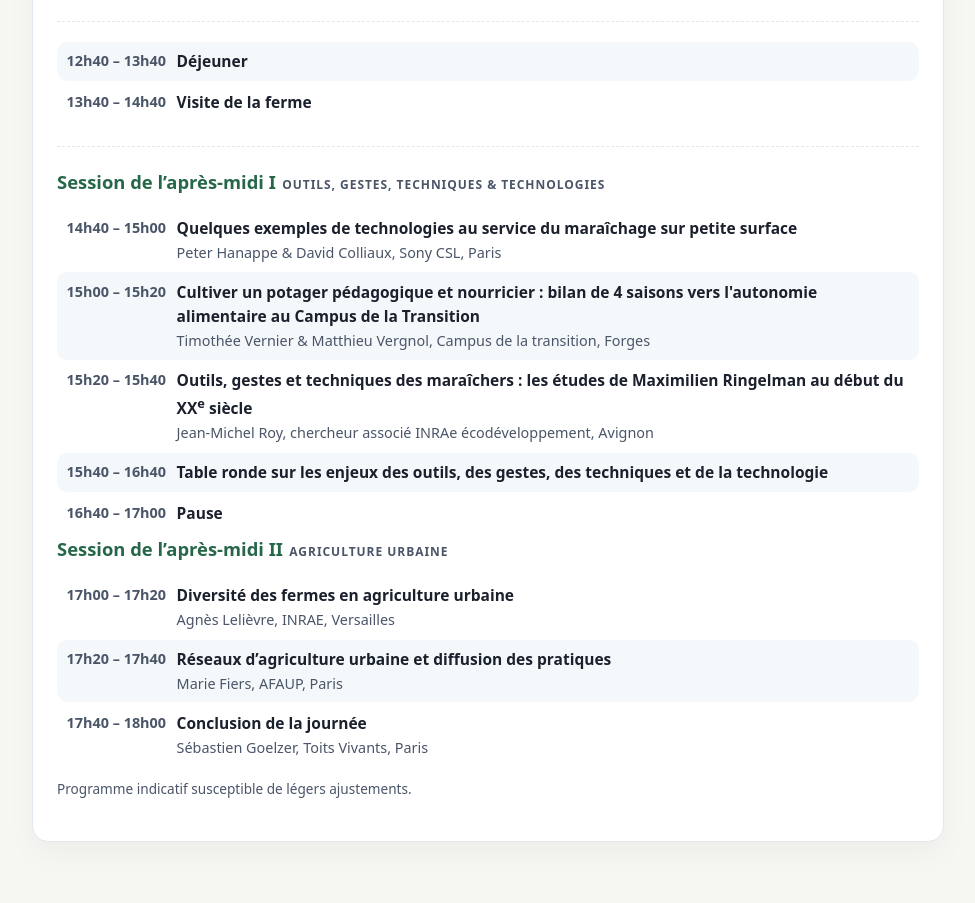
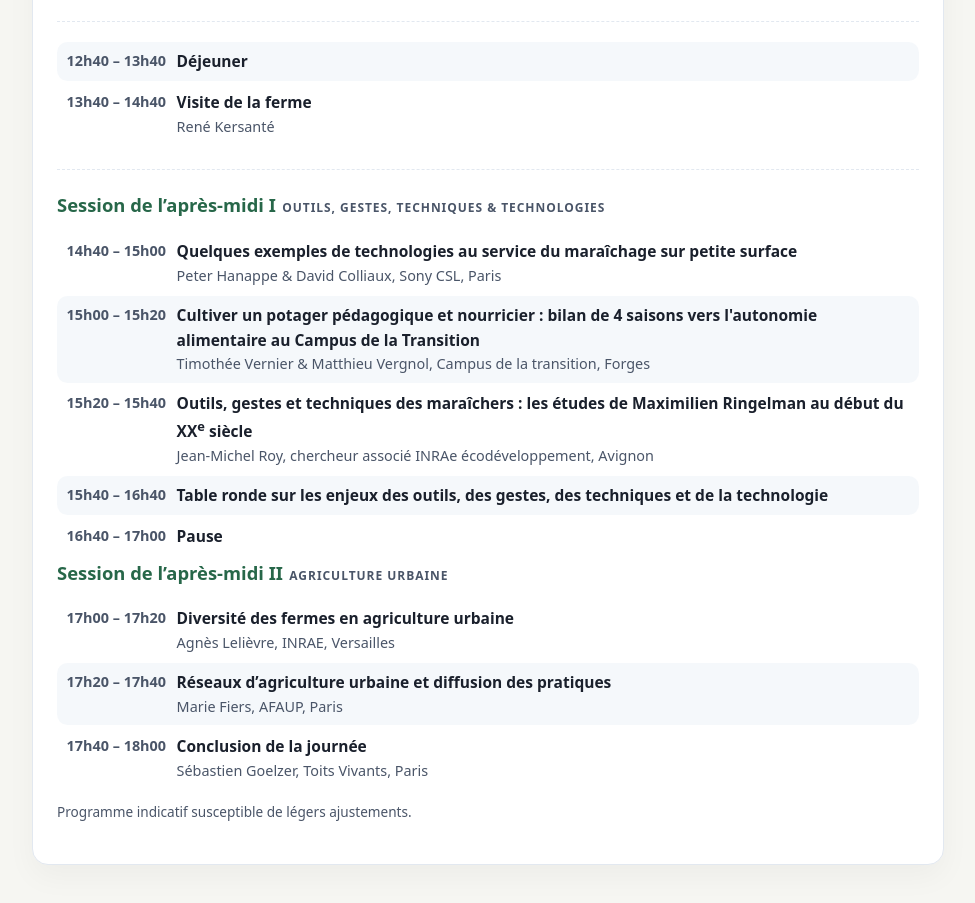
Before and after one commit to SonyCSLParis/FrenchMethod, a plain HTML site: page index.html in a window 1280 px wide. Shown: the part 2683-3586 px from the top of the page, without its empty margins (152-1127 px from the left). Drawn offline with Linux system fonts and the light colour scheme.

Commit message:
added René

```diff
--- a/index.html
+++ b/index.html
@@ -351,6 +351,7 @@
         <div class="slot-time">13h40 – 14h40</div>
         <div class="slot-content-main">
           <div class="slot-title">Visite de la ferme</div>
+          <div class="slot-speaker">René Kersanté</div>
         </div>
       </div>
     </div>
```
